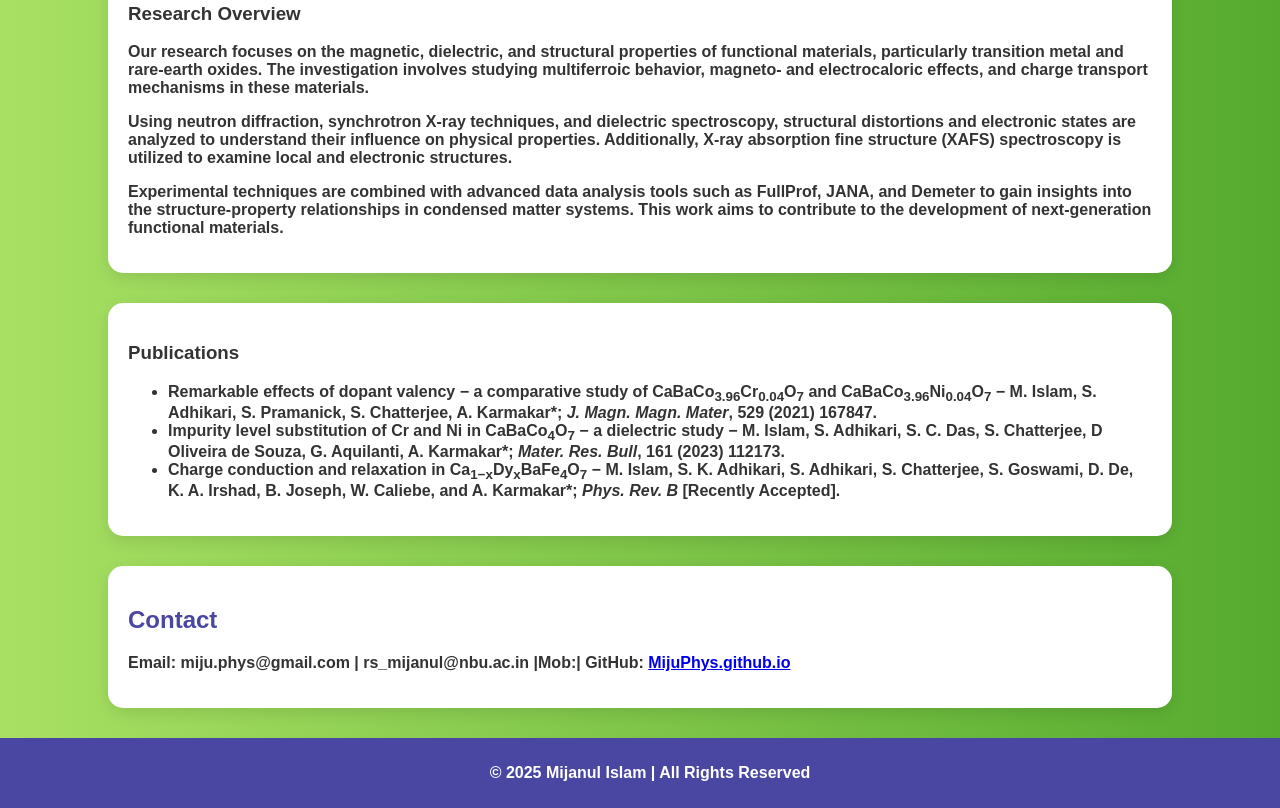
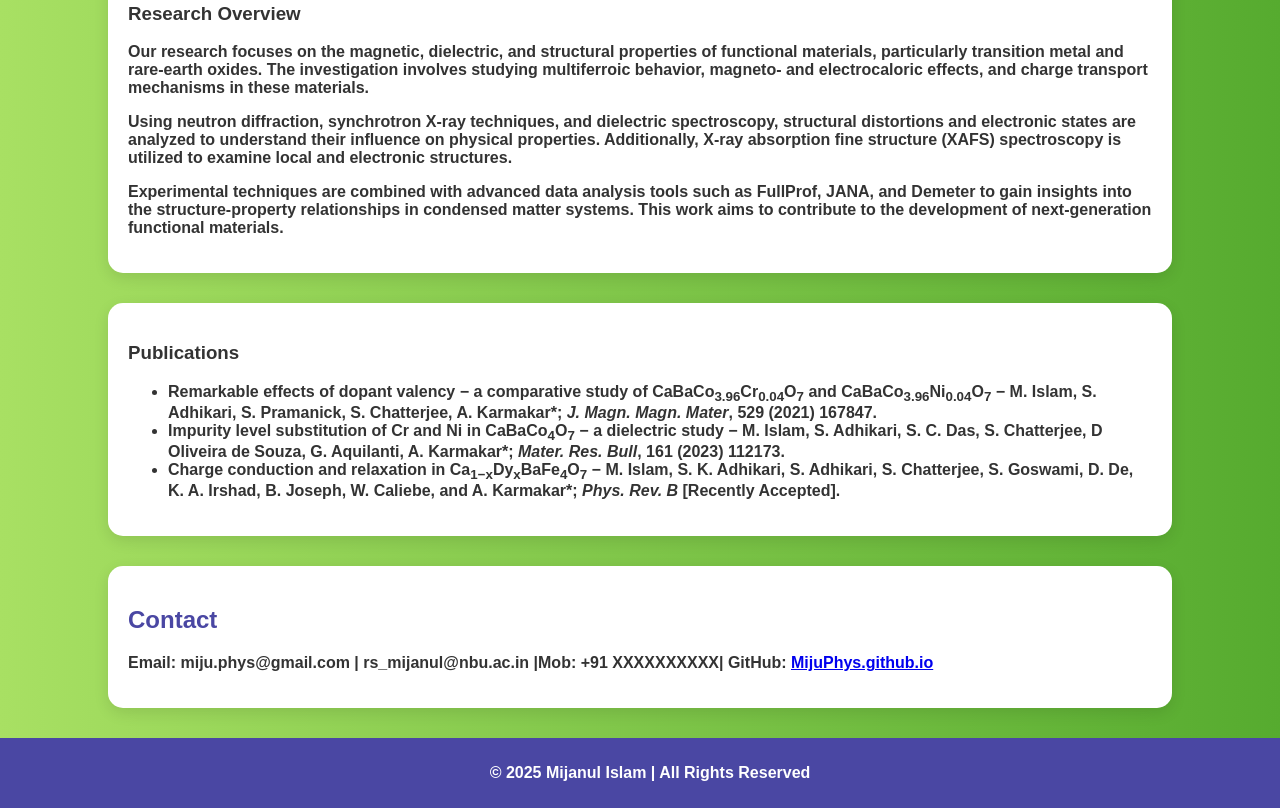
Before and after one commit to MijuPhys/MijuPhys.github.io, a plain HTML site: page index.html in a window 1280 px wide. Shown: the part 1053-1861 px from the top of the page. Drawn offline with Linux system fonts and the light colour scheme; a script that the page names is missing.

Commit message:
Update index.html

```diff
--- a/index.html
+++ b/index.html
@@ -110,7 +110,7 @@
 
     <section id="contact">
         <h2>Contact</h2>
-        <p>Email: miju.phys@gmail.com | rs_mĳanul@nbu.ac.in |Mob:| GitHub: <a href="https://github.com/MijuPhys.github.io" target="_blank">MijuPhys.github.io</a></p>
+        <p>Email: miju.phys@gmail.com | rs_mĳanul@nbu.ac.in |Mob: +91 XXXXXXXXXX| GitHub: <a href="https://github.com/MijuPhys.github.io" target="_blank">MijuPhys.github.io</a></p>
     </section>
 
     <footer>
```
